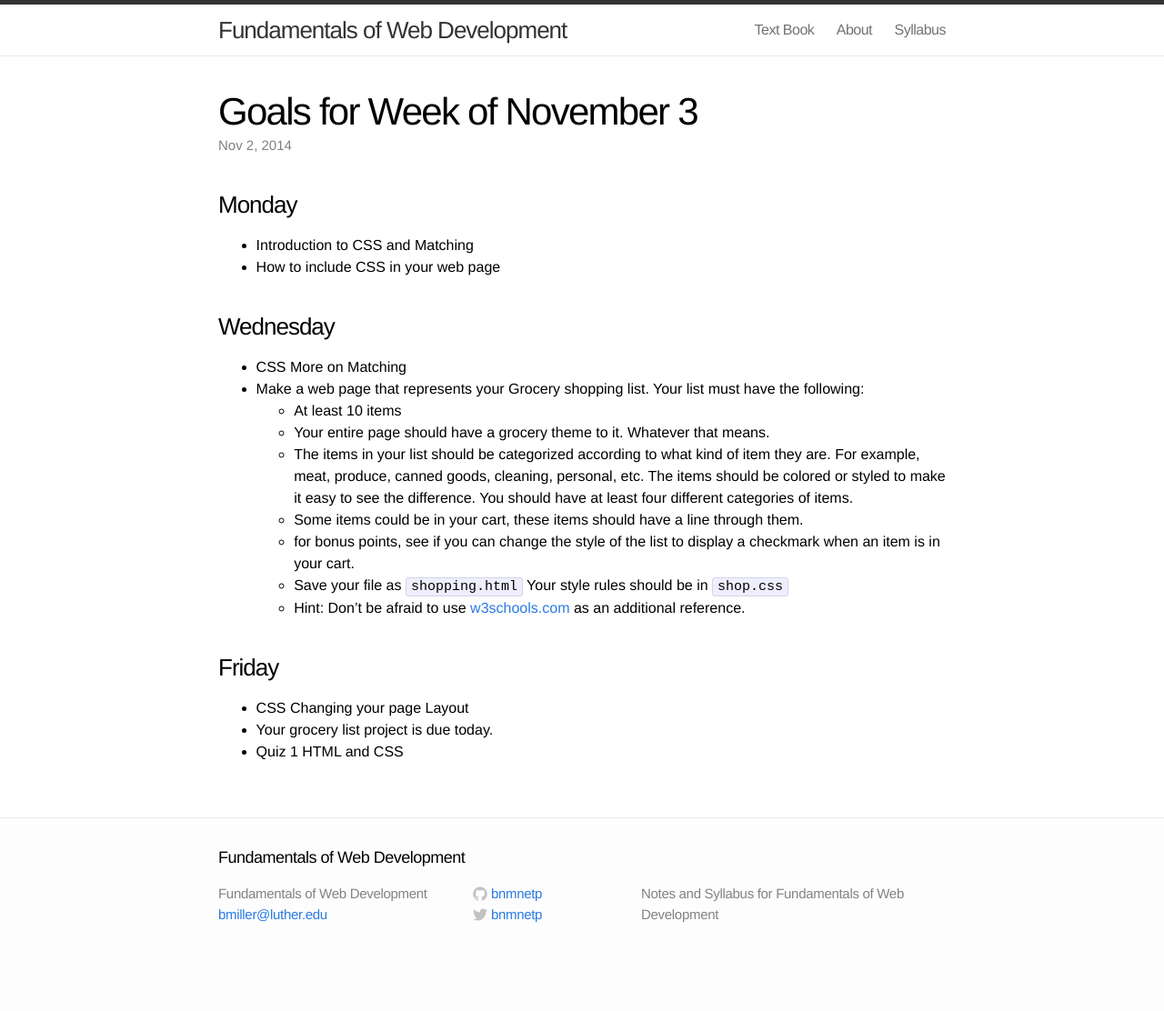
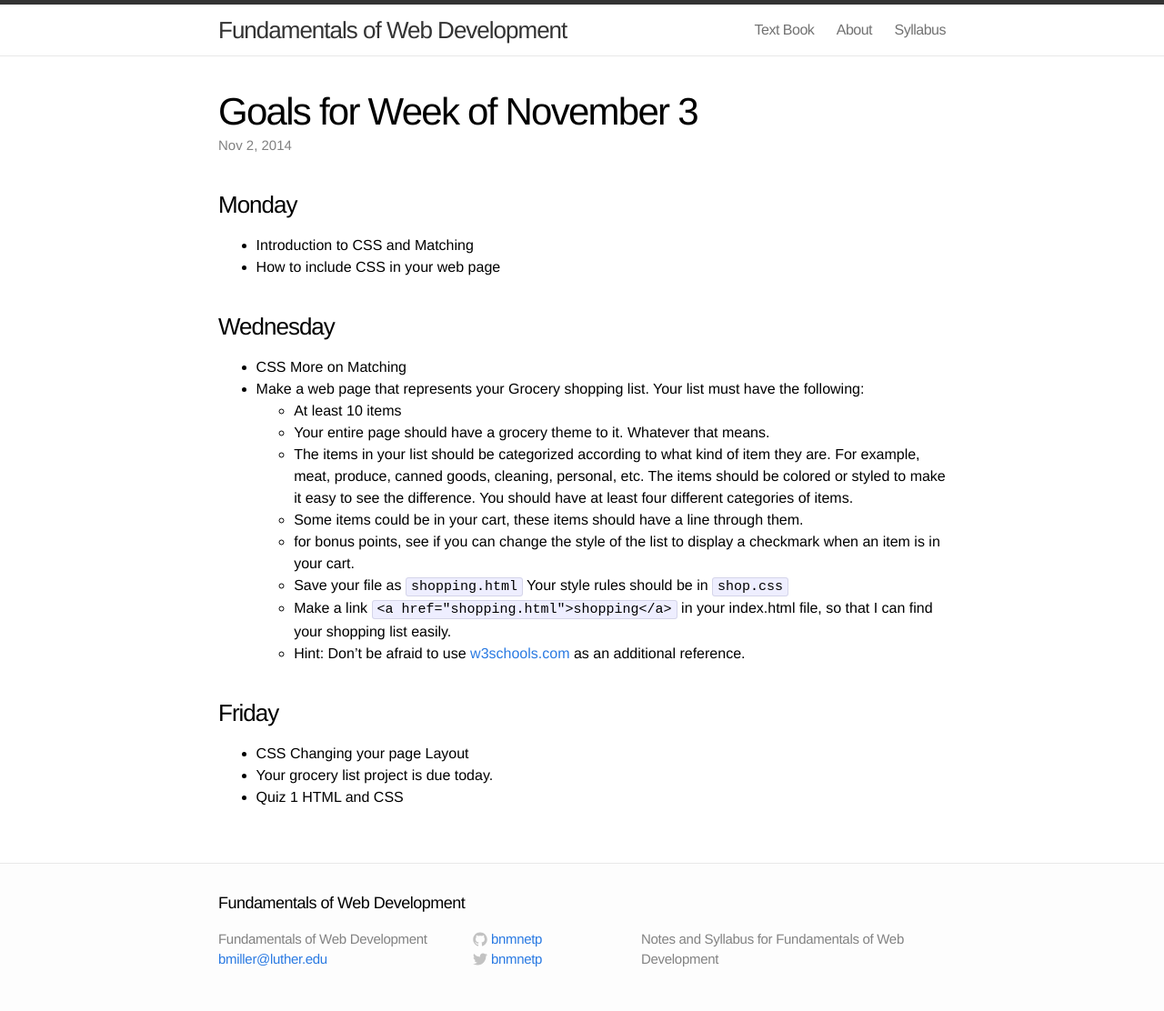
Before and after one commit to bnmnetp/CS130, a Jekyll site: the page built from _posts/2014-11-02-Goals-for-Week-of-Nov-3.markdown, in a window 1280 px wide. Shown: the whole page at 91% size. Built offline with Jekyll 4.4.1, drawn with Linux system fonts in a browser that asks for light colours; before the commit the page ends 1062 px from its top, so only the background shows below that.

Commit message:
add link requirement.

```diff
--- a/_posts/2014-11-02-Goals-for-Week-of-Nov-3.markdown
+++ b/_posts/2014-11-02-Goals-for-Week-of-Nov-3.markdown
@@ -23,6 +23,7 @@ published: true
   * Some items could be in your cart, these items should have a line through them.
   * for bonus points, see if you can change the style of the list to display a checkmark when an item is in your cart.
   * Save your file as ``shopping.html``  Your style rules should be in ``shop.css``
+  * Make a link ``<a href="shopping.html">shopping</a>``  in your index.html file, so that I can find your shopping list easily.
   * Hint:  Don't be afraid to use [w3schools.com](http://www.w3schools.com) as an additional reference.
 
 
```
